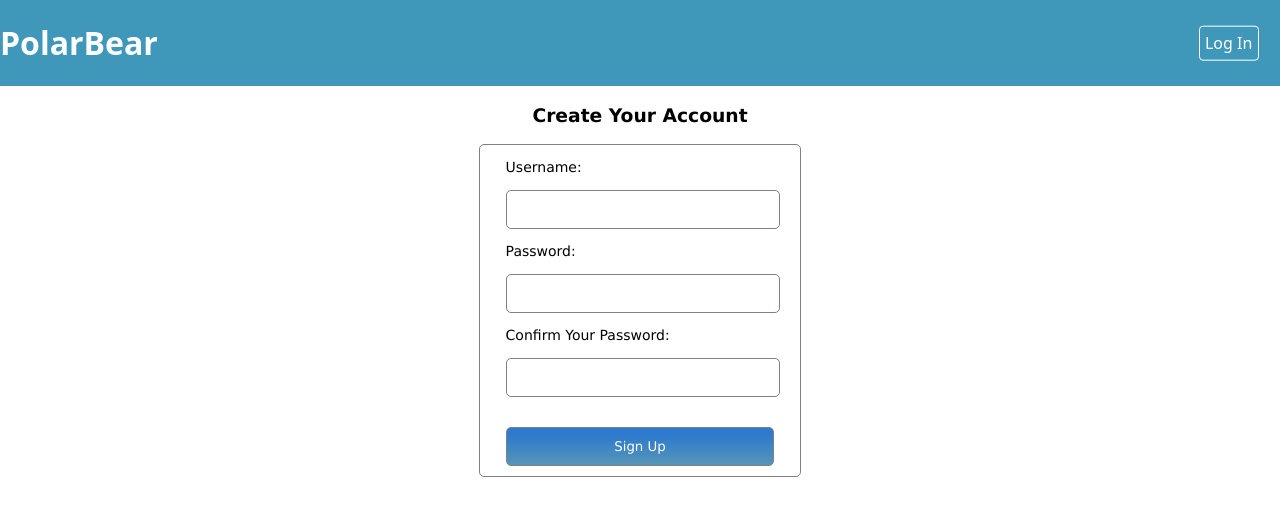
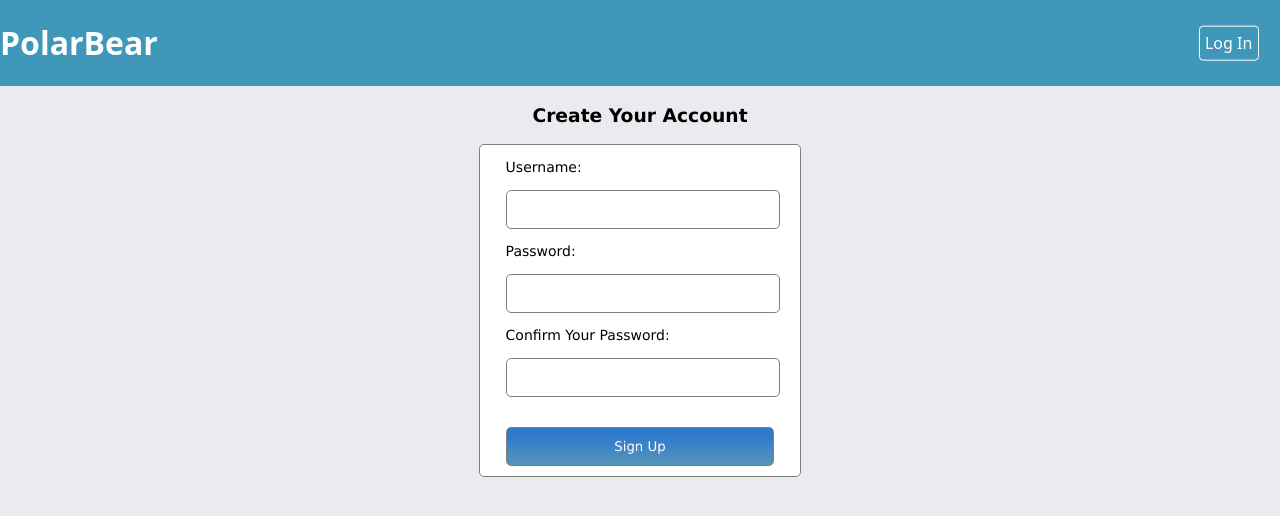
Before and after one commit to petelliott/CMPUT404-project, a Django app: page /user/signup in a window 1280 px wide. Shown: the top 516 px of the page. Run offline with Django 3.2, Linux system fonts and the light colour scheme.

Commit message:
Backgroud color change

```diff
--- a/static/base.css
+++ b/static/base.css
@@ -1,7 +1,7 @@
 body {
     margin: 0;
     padding: 0;
-    background: white;
+    background: #E9EBEE;
 }
 
 * {
```
